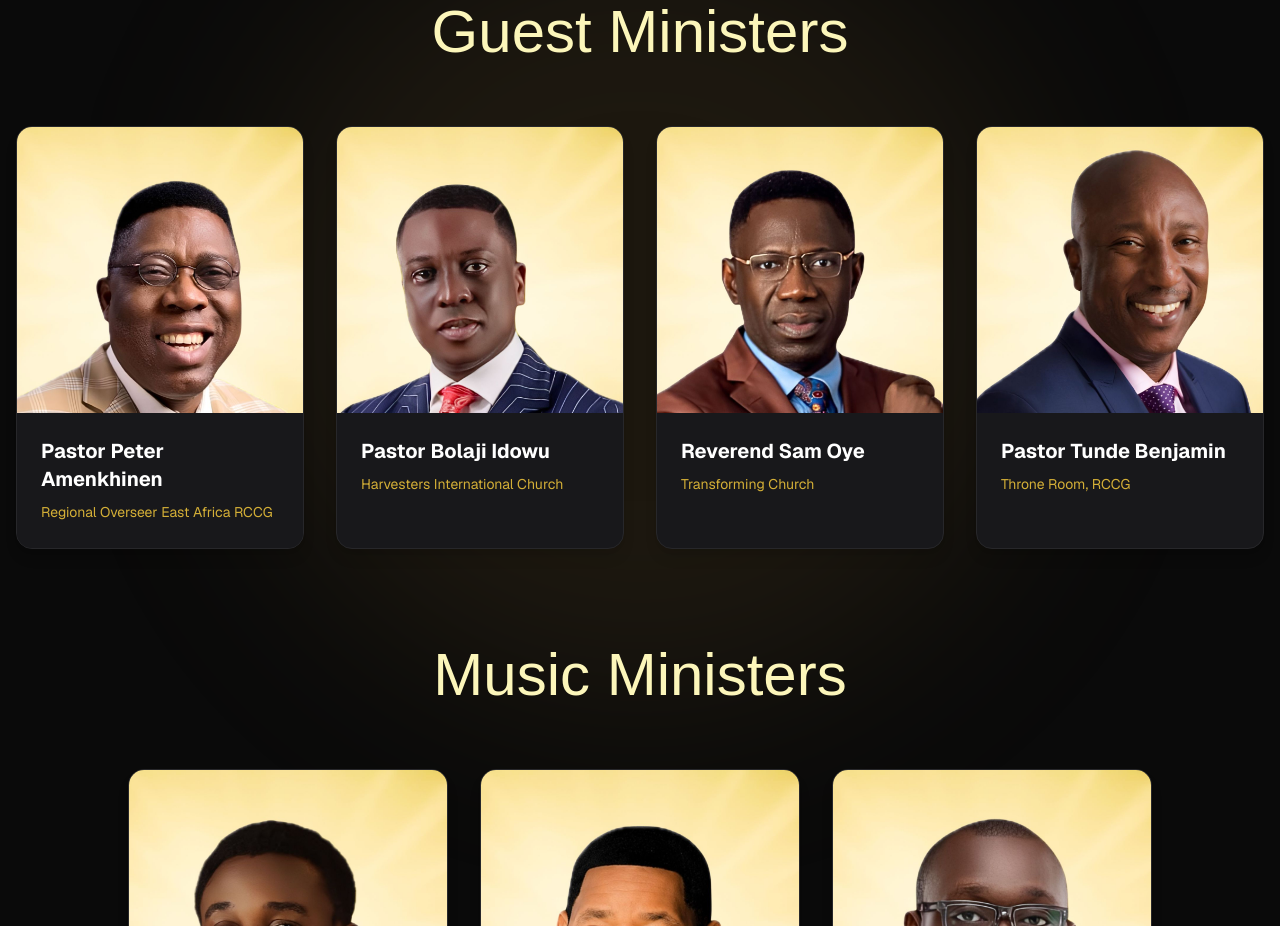
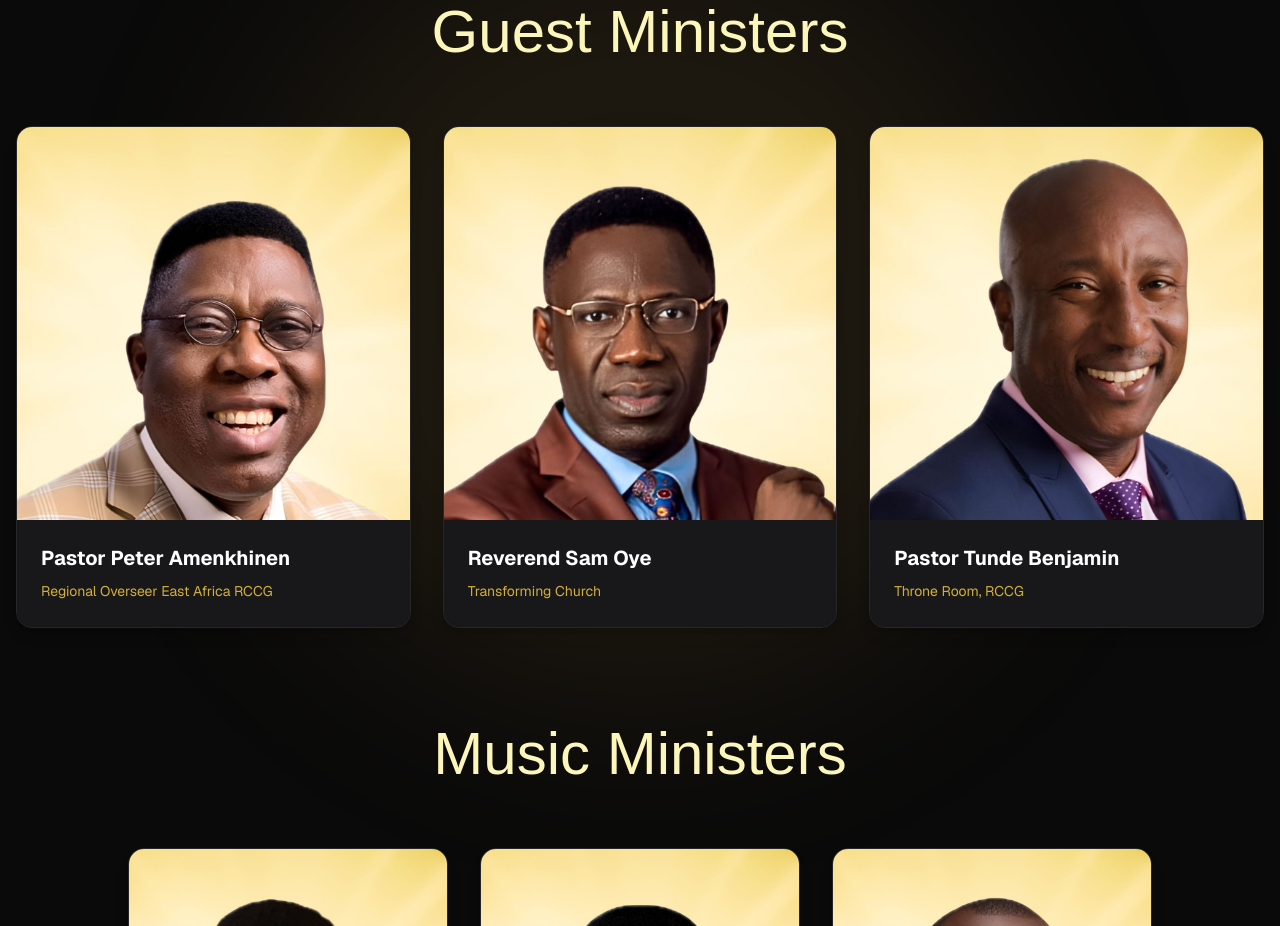
Before and after one commit to yadirichi/ICOM, a Next.js app: page / in a window 1280 px wide. Shown: the part 2860-3786 px from the top of the page. Built offline with nearby package versions, Linux system fonts and the light colour scheme; a web font is replaced by a local one.

Commit message:
Updated ministers

```diff
--- a/src/app/page.jsx
+++ b/src/app/page.jsx
@@ -43,7 +43,6 @@
 
   const guestMinisters = [
   { name: "Pastor Peter Amenkhinen", church: "Regional Overseer East Africa RCCG", image: "/peter.jpg" },
-  { name: "Pastor Bolaji Idowu", church: "Harvesters International Church", image: "/bolaji.jpg" },
   { name: "Reverend Sam Oye", church: "Transforming Church", image: "/sam.jpg" },
   { name: "Pastor Tunde Benjamin", church: "Throne Room, RCCG", image: "/tunde.jpg" },
   ];
@@ -235,7 +234,7 @@
         <div className="max-w-7xl mx-auto relative z-10">
           <h2 className={`${bartle.className} text-3xl sm:text-5xl md:text-6xl text-center text-[#FCF6BA] mb-12 sm:mb-16`}>Guest Ministers</h2>
 
-          <div className="grid grid-cols-1 sm:grid-cols-2 lg:grid-cols-4 gap-6 sm:gap-8 mb-20 sm:mb-24">
+          <div className="grid grid-cols-1 sm:grid-cols-3 lg:grid-cols-3 gap-6 sm:gap-8 mb-20 sm:mb-24">
             {guestMinisters.map((minister, index) => (
               <motion.div
                 key={index}
```
